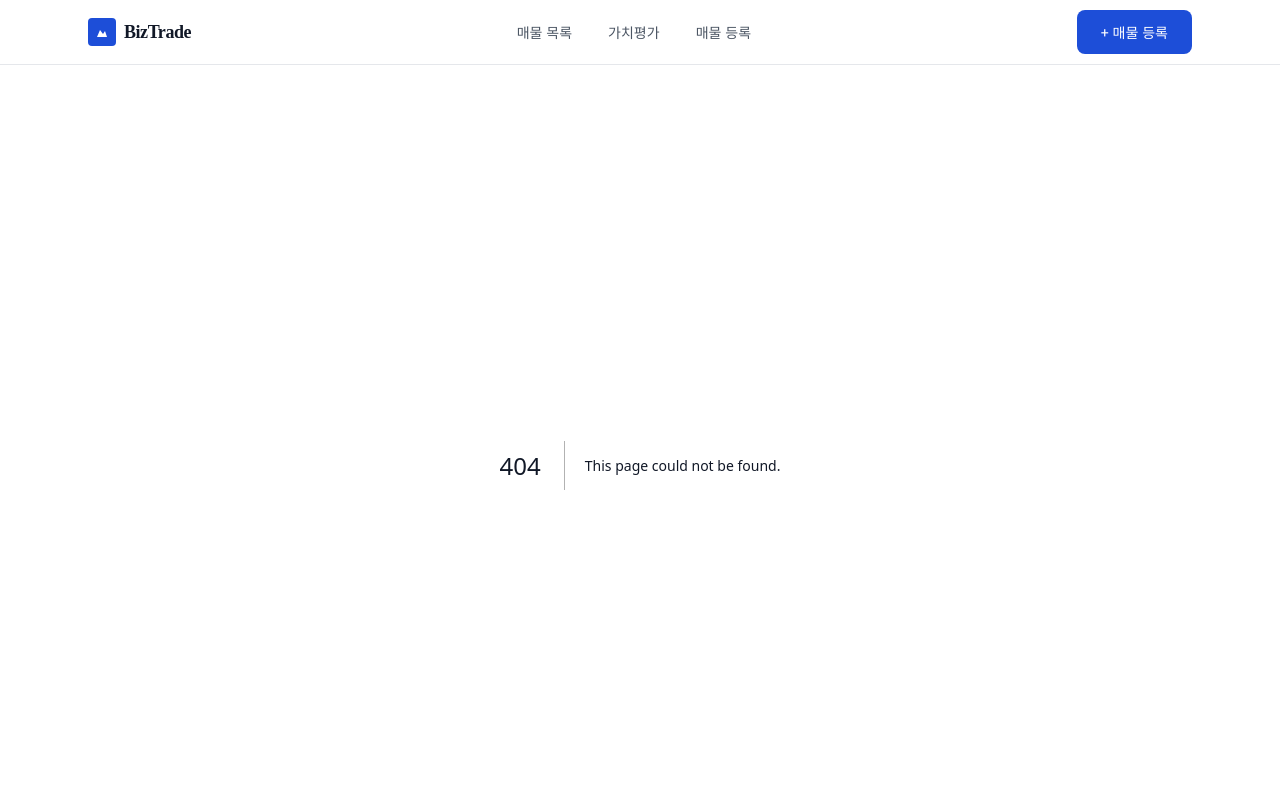
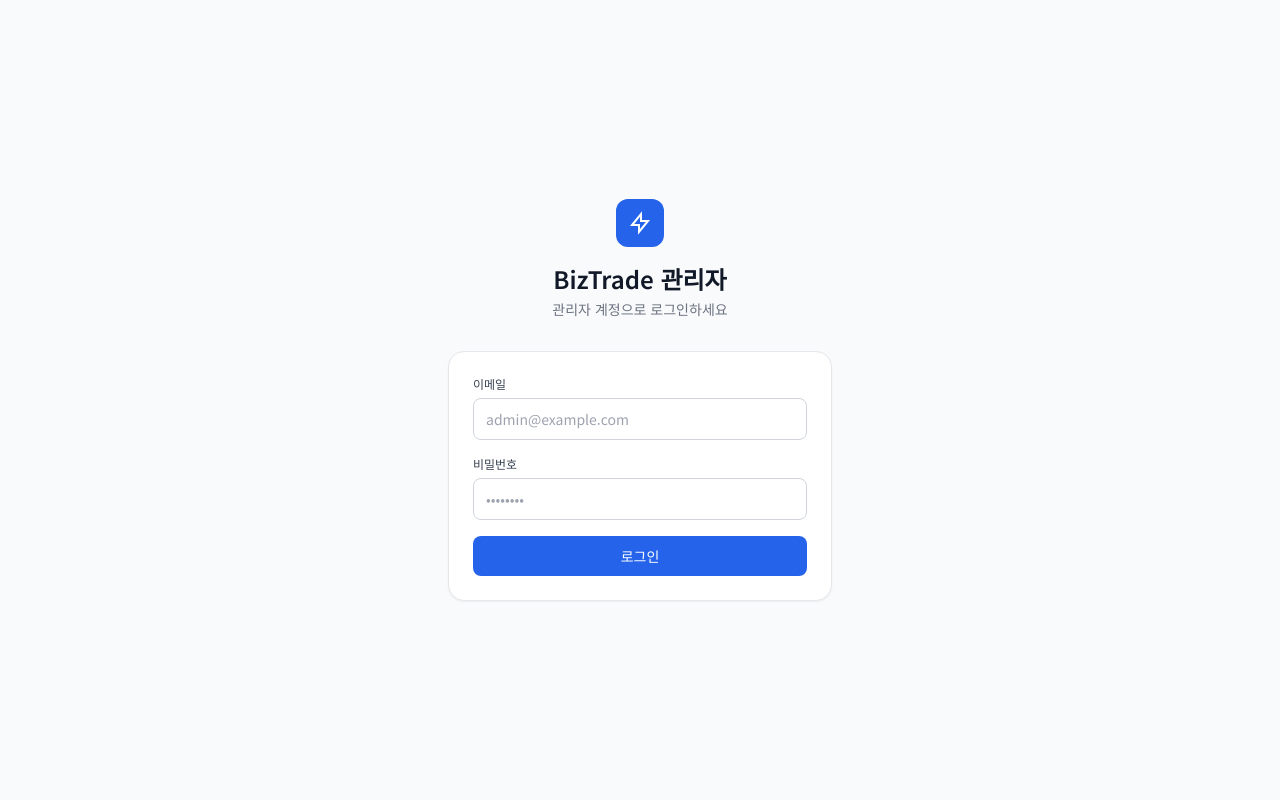
Before and after one commit to gnusmas3/biztrade, a Next.js app: page /admin/login in a window 1280 px wide. Before the commit this address had no page. Shown: the top 800 px of the page. Built offline with nearby package versions, Linux system fonts and the light colour scheme.

Commit message:
Create page.tsx

```diff
--- /dev/null
+++ b/app/admin/login/page.tsx
@@ -0,0 +1,66 @@
+'use client'
+import { useState } from 'react'
+import { useRouter } from 'next/navigation'
+import { supabase } from '@/lib/supabase'
+
+export default function AdminLogin() {
+  const router = useRouter()
+  const [email, setEmail] = useState('')
+  const [password, setPassword] = useState('')
+  const [error, setError] = useState('')
+  const [loading, setLoading] = useState(false)
+
+  const handleLogin = async (e: React.FormEvent) => {
+    e.preventDefault()
+    setError('')
+    setLoading(true)
+    const { data, error: authError } = await supabase.auth.signInWithPassword({ email, password })
+    if (authError || !data.session) {
+      setError('이메일 또는 비밀번호가 올바르지 않습니다.')
+      setLoading(false)
+      return
+    }
+    const { data: profile } = await supabase
+      .from('profiles').select('role').eq('user_id', data.session.user.id).single()
+    if (profile?.role !== 'admin') {
+      await supabase.auth.signOut()
+      setError('관리자 권한이 없습니다.')
+      setLoading(false)
+      return
+    }
+    router.replace('/admin')
+  }
+
+  return (
+    <div className="min-h-screen bg-gray-50 flex items-center justify-center p-4">
+      <div className="w-full max-w-sm">
+        <div className="text-center mb-8">
+          <div className="inline-flex items-center justify-center w-12 h-12 bg-blue-600 rounded-xl mb-4">
+            <svg className="w-6 h-6 text-white" fill="none" stroke="currentColor" strokeWidth="2" viewBox="0 0 24 24">
+              <path strokeLinecap="round" d="M13 10V3L4 14h7v7l9-11h-7z"/>
+            </svg>
+          </div>
+          <h1 className="text-2xl font-bold text-gray-900">BizTrade 관리자</h1>
+          <p className="text-sm text-gray-500 mt-1">관리자 계정으로 로그인하세요</p>
+        </div>
+        <form onSubmit={handleLogin} className="bg-white rounded-2xl shadow-sm border border-gray-200 p-6 space-y-4">
+          {error && <div className="bg-red-50 border border-red-200 text-red-700 text-sm rounded-lg px-4 py-3">{error}</div>}
+          <div>
+            <label className="block text-xs font-medium text-gray-700 mb-1.5">이메일</label>
+            <input type="email" value={email} onChange={e => setEmail(e.target.value)} required placeholder="admin@example.com"
+              className="w-full px-3 py-2.5 text-sm border border-gray-300 rounded-lg focus:outline-none focus:ring-2 focus:ring-blue-500" />
+          </div>
+          <div>
+            <label className="block text-xs font-medium text-gray-700 mb-1.5">비밀번호</label>
+            <input type="password" value={password} onChange={e => setPassword(e.target.value)} required placeholder="••••••••"
+              className="w-full px-3 py-2.5 text-sm border border-gray-300 rounded-lg focus:outline-none focus:ring-2 focus:ring-blue-500" />
+          </div>
+          <button type="submit" disabled={loading}
+            className="w-full bg-blue-600 hover:bg-blue-700 disabled:bg-blue-400 text-white font-medium py-2.5 rounded-lg text-sm transition-colors flex items-center justify-center gap-2">
+            {loading ? <><span className="w-4 h-4 border-2 border-white border-t-transparent rounded-full animate-spin" />로그인 중…</> : '로그인'}
+          </button>
+        </form>
+      </div>
+    </div>
+  )
+}
```
